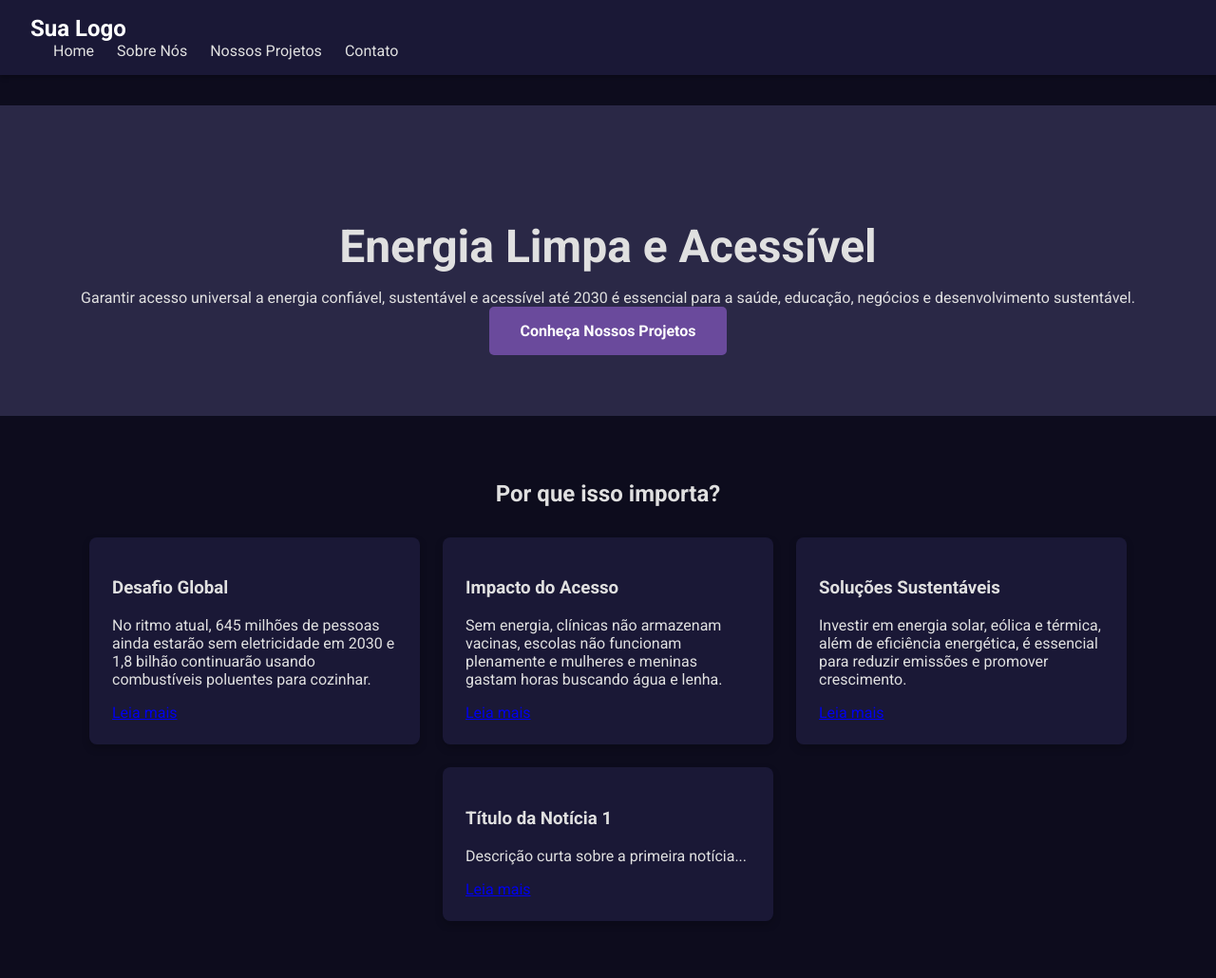
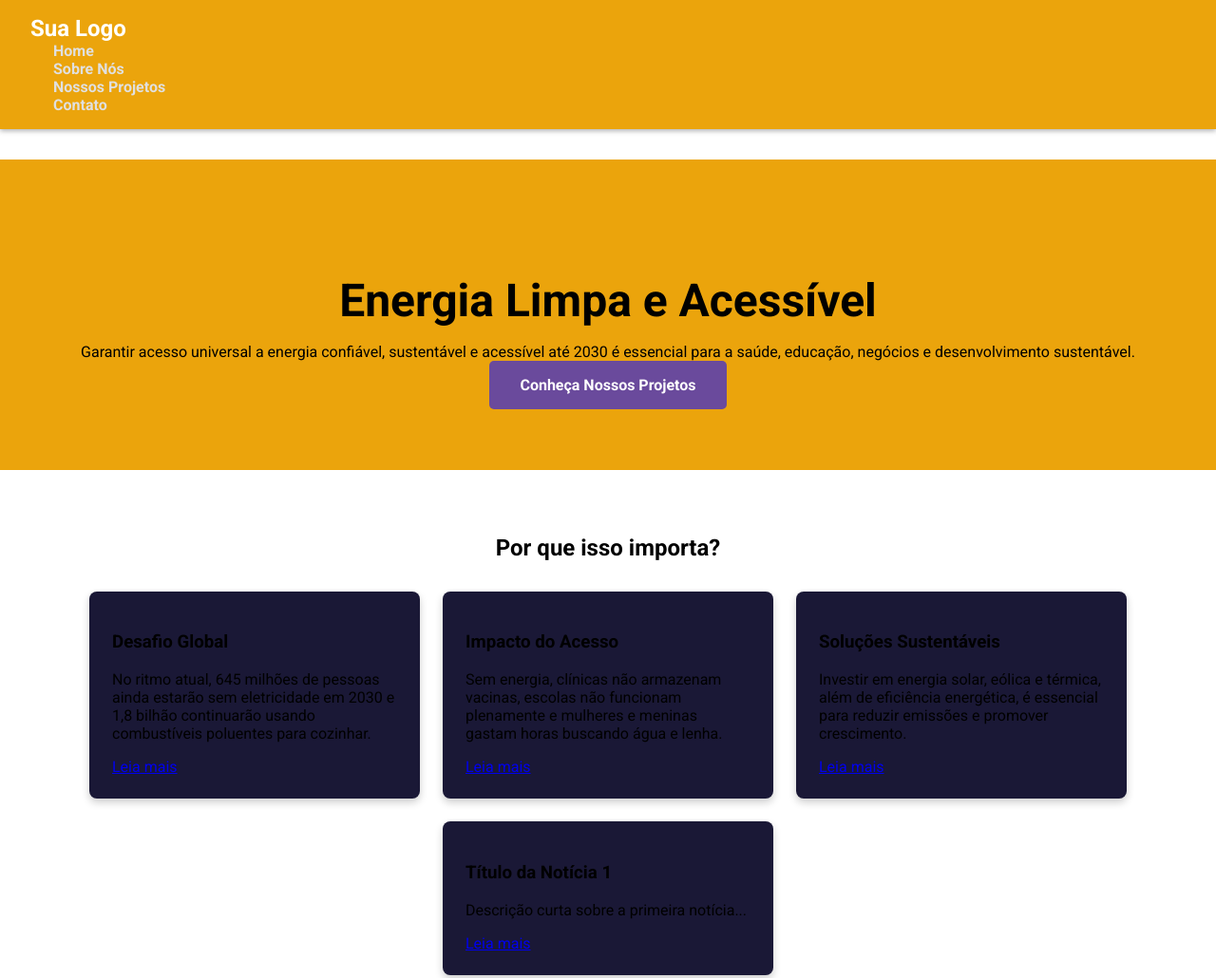
Before and after one commit to Lisias20/TrabalhoVanessa, a plain HTML site: page TrabalhoVanessa3/index.html in a window 1280 px wide. Shown: the top 1030 px of the page at 95% size. Drawn offline with Linux system fonts and the light colour scheme.

Commit message:
commit 1.2.3 (implementação no projects e algumas mudanças no css)

```diff
--- a/TrabalhoVanessa3/style.css
+++ b/TrabalhoVanessa3/style.css
@@ -6,13 +6,13 @@ body {
     font-family: 'Roboto', sans-serif; /* Define a fonte padrão */
     margin: 0; /* Remove margens padrão do navegador */
     padding: 0; /* Remove paddings padrão */
-    background-color: #0d0c1d; /* Cor de fundo escura */
-    color: #e0e0e0; /* Cor do texto clara */
+    background-color: #ffffff; /* Cor de fundo escura */
+    color: #000000; /* Cor do texto clara */
 }
 
 /* Header e Navegação - Cabeçalho do site */
 header {
-    background-color: #1a1836; /* Cor de fundo do header */
+    background-color: #eba40c; /* Cor de fundo do header */
     padding: 1rem 2rem; /* Espaçamento interno: 1rem topo/baixo, 2rem laterais */
     display: flex; /* Usa flexbox para alinhamento */
     justify-content: space-between; /* Espaço entre logo e menu */
@@ -23,7 +23,7 @@ header {
 .logo {
     font-size: 1.5rem; /* Tamanho da fonte do logo */
     font-weight: bold; /* Texto em negrito */
-    color: #fff; /* Cor branca */
+    color: #ffffff; /* Cor branca */
 }
 
 /* Lista de navegação */
@@ -31,7 +31,7 @@ nav ul {
     list-style: none; /* Remove marcadores da lista */
     margin: 0; /* Remove margens */
     padding: 0; /* Remove paddings */
-    display: flex; /* Disposição em linha */
+    display: table; /* Disposição em linha */
 }
 
 nav ul li {
@@ -41,7 +41,7 @@ nav ul li {
 nav ul li a {
     color: #e0e0e0; /* Cor dos links */
     text-decoration: none; /* Remove sublinhado */
-    font-weight: 500; /* Peso da fonte */
+    font-weight: 600; /* Peso da fonte */
     transition: color 0.3s; /* Transição suave para hover */
 }
 
@@ -82,7 +82,7 @@ main {
 .hero {
     text-align: center; /* Texto centralizado */
     padding: 5rem 2rem; /* Grande espaçamento */
-    background-color: #2a2846; /* Cor de fundo diferente */
+    background-color: #eba40c; /* Cor de fundo diferente */
 }
 
 .hero h1 {
```
